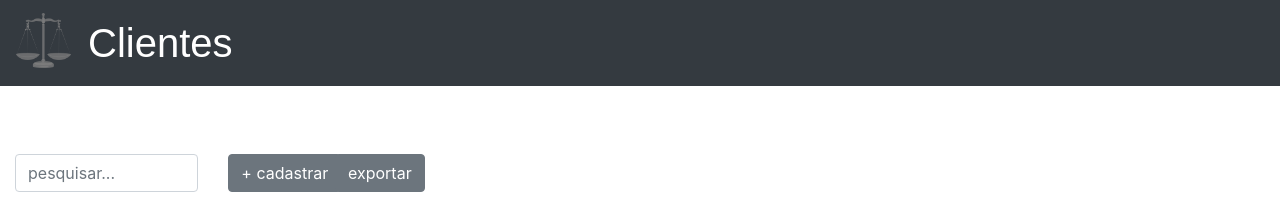
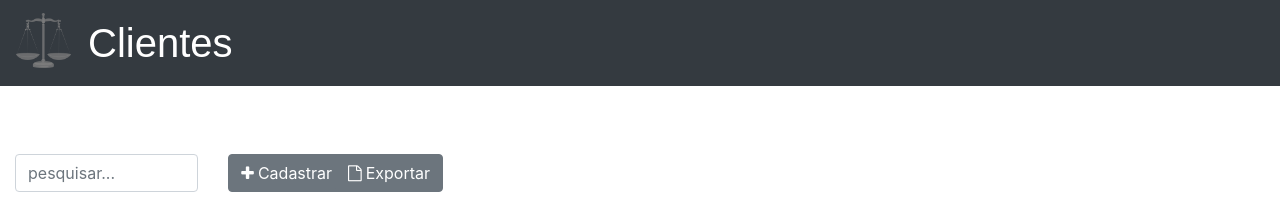
Before and after one commit to lorranmoncada/progeto-Jonas-, an Angular app: page / in a window 1280 px wide. Shown: the top 214 px of the page. Built offline with nearby package versions, Linux system fonts and the light colour scheme; what angular-font-awesome would draw is missing.

Commit message:
quarto commit

```diff
--- a/src/app/clientes/cad-clientes/cad-clientes.component.css
+++ b/src/app/clientes/cad-clientes/cad-clientes.component.css
@@ -5,3 +5,7 @@
 .teste {
     margin-bottom: 51px;
 }
+
+.v {
+padding-left: 4px;
+}
--- a/src/app/clientes/cad-clientes/cad-clientes.component.html
+++ b/src/app/clientes/cad-clientes/cad-clientes.component.html
@@ -79,10 +79,10 @@
 
       <div class="row">
         <div class="col-md-1">
-          <button type="submit" class="btn btn-secondary" style="margin-bottom:10px;">Cadastrar</button>
+          <button type="submit" [class.valid]="!formulario.valid" [disabled]="!formulario.valid" class="btn btn-secondary" style="margin-bottom:10px;"><i class="fa fa-file" aria-hidden="true"></i><span class="v">Salvar</span></button>
         </div>
         <div class="col-md-1">
-          <button type="button" class="btn btn-secondary" style="margin-bottom:10px;" (click)="voltarPagina()">Voltar</button>
+          <button type="button" class="btn btn-secondary" style="margin-bottom:10px;" (click)="voltarPagina()"><i class="fa fa-reply" ></i><span class="v">Voltar</span></button>
         </div>
       </div>
     </form>
--- a/src/app/clientes/clientes.component.css
+++ b/src/app/clientes/clientes.component.css
@@ -30,3 +30,7 @@ text-align: center;
     padding-bottom: 0.2rem;
     display: block;
 }
+
+.v {
+    padding-left: 4px;
+    }
--- a/src/app/clientes/clientes.component.html
+++ b/src/app/clientes/clientes.component.html
@@ -15,11 +15,11 @@
       </div>
 
       <div class="col-1 pt-2 pb-4 ">
-        <button type="button" class="btn btn-secondary" (click)="novoCliente()">+ cadastrar</button>
+        <button type="button" class="btn btn-secondary" (click)="novoCliente()"><i class="fa fa-plus" aria-hidden="true"></i><span class="v">Cadastrar </span></button>
       </div>
 
       <div class="col-1 pt-2 pb-4 ">
-        <button type="button" class="btn btn-secondary">exportar</button>
+        <button type="button" class="btn btn-secondary"><i class="fa fa-file-o" aria-hidden="true"></i><span class="v">Exportar</span></button>
       </div>
     </div>
 
```
